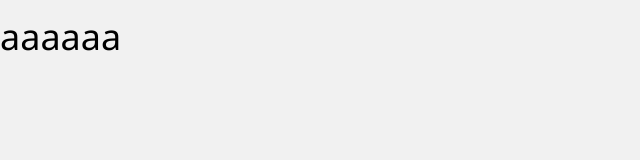
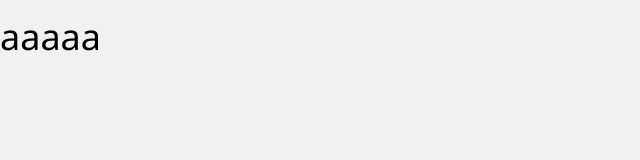
Before and after one commit to maconaco/blog-template, a Next.js app: page /articles/1 in a window 1280 px wide. Shown: the top 160 px of the page, without its empty margins (0-640 px from the left). Built offline with nearby package versions, Linux system fonts and the light colour scheme.

Commit message:
Add article page header component.
記事各種ページのタイトル用コンポーネントの作成。
内容反映については未実装。;

```diff
--- /dev/null
+++ b/src/components/ArticleHeader.tsx
@@ -0,0 +1,13 @@
+import * as React from 'react';
+
+import { Article } from '../types';
+
+type Props = {
+  articleTitle: Article['title'];
+};
+
+export default ({ articleTitle }: Props) => {
+  return (
+    <h1>{articleTitle}</h1>
+  );
+};
--- a/src/pages/articles/[id]/index.tsx
+++ b/src/pages/articles/[id]/index.tsx
@@ -1,10 +1,13 @@
 import * as React from 'react';
 
+// import ArticleHeader from '../../../components/ArticleHeader';
+
 // TODO: 記事の内容を対応するものに
+
 export default function Article() {
   return (
     <>
-      <h1>aaaaaa</h1>
+      <h1>aaaaa</h1>
     </>
   );
 }
```
